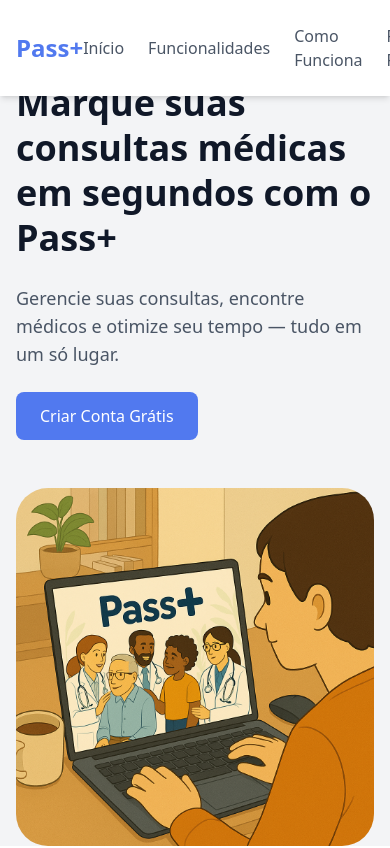
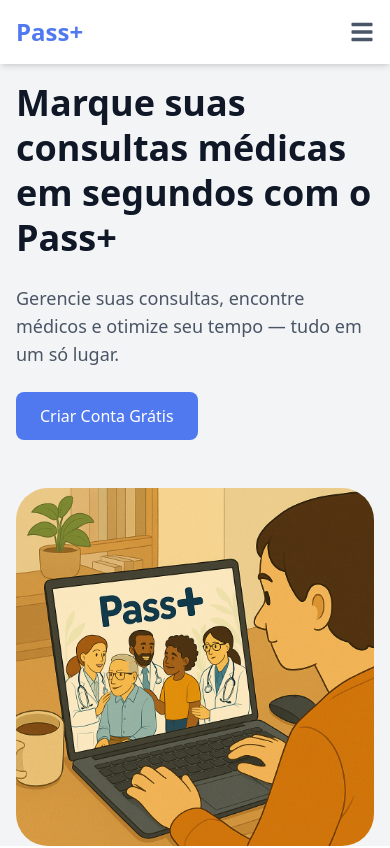
Before and after one commit to Guilherme549/PassMais-frontend, a Next.js app in the folder pass-mais/: page / in a window 390 px wide. Shown: the top 848 px of the page. Built offline with nearby package versions, Linux system fonts and the light colour scheme.

Commit message:
Refactor: Deixando NavBar responsiva

```diff
--- a/pass-mais/src/app/page.tsx
+++ b/pass-mais/src/app/page.tsx
@@ -3,8 +3,16 @@
 import Head from "next/head";
 import Image from "next/image";
 import Link from "next/link";
+import { useState } from "react";
+import { FaBars, FaTimes } from "react-icons/fa"; // Ícones para o menu hambúrguer
 
 export default function Home() {
+  const [isMenuOpen, setIsMenuOpen] = useState(false); // Estado para controlar o menu
+
+  const toggleMenu = () => {
+    setIsMenuOpen(!isMenuOpen);
+  };
+
   return (
     <>
       {/* Metadados */}
@@ -21,29 +29,67 @@ export default function Home() {
           <nav className="max-w-6xl mx-auto px-4 py-4 flex items-center justify-between">
             {/* Logo */}
             <div className="text-2xl font-bold text-[#5179EF]">Pass+</div>
+
+            {/* Botão do menu hambúrguer (visível apenas em telas pequenas) */}
+            <button
+              className="md:hidden text-gray-600 focus:outline-none"
+              onClick={toggleMenu}
+              aria-label="Toggle menu"
+            >
+              {isMenuOpen ? <FaTimes size={24} /> : <FaBars size={24} />}
+            </button>
+
             {/* Menu de Navegação */}
-            <div className="flex items-center space-x-6">
-              <Link href="#inicio" className="text-gray-600 hover:text-[#5179EF] transition-colors">
+            <div
+              className={`${isMenuOpen ? "flex" : "hidden"
+                } md:flex flex-col md:flex-row md:items-center space-y-4 md:space-y-0 md:space-x-6 absolute md:static top-16 left-0 w-full md:w-auto bg-white md:bg-transparent p-4 md:p-0 shadow-md md:shadow-none z-40 transition-all duration-300 ease-in-out`}
+            >
+              <Link
+                href="#inicio"
+                className="text-gray-600 hover:text-[#5179EF] transition-colors"
+                onClick={() => setIsMenuOpen(false)} // Fecha o menu ao clicar no link
+              >
                 Início
               </Link>
-              <Link href="#funcionalidades" className="text-gray-600 hover:text-[#5179EF] transition-colors">
+              <Link
+                href="#funcionalidades"
+                className="text-gray-600 hover:text-[#5179EF] transition-colors"
+                onClick={() => setIsMenuOpen(false)}
+              >
                 Funcionalidades
               </Link>
-              <Link href="#como-funciona" className="text-gray-600 hover:text-[#5179EF] transition-colors">
+              <Link
+                href="#como-funciona"
+                className="text-gray-600 hover:text-[#5179EF] transition-colors"
+                onClick={() => setIsMenuOpen(false)}
+              >
                 Como Funciona
               </Link>
-              <Link href="#para-pacientes" className="text-gray-600 hover:text-[#5179EF] transition-colors">
+              <Link
+                href="#para-pacientes"
+                className="text-gray-600 hover:text-[#5179EF] transition-colors"
+                onClick={() => setIsMenuOpen(false)}
+              >
                 Para Pacientes
               </Link>
-              <Link href="/medicos" className="text-gray-600 hover:text-[#5179EF] transition-colors">
+              <Link
+                href="/medicos"
+                className="text-gray-600 hover:text-[#5179EF] transition-colors"
+                onClick={() => setIsMenuOpen(false)}
+              >
                 Para Médicos
               </Link>
-              <Link href="/login" className="text-gray-600 hover:text-[#5179EF] transition-colors">
+              <Link
+                href="/login"
+                className="text-gray-600 hover:text-[#5179EF] transition-colors"
+                onClick={() => setIsMenuOpen(false)}
+              >
                 Entrar
               </Link>
               <Link
                 href="/register"
                 className="bg-[#5179EF] text-white px-4 py-2 rounded-lg hover:bg-blue-700 transition-all"
+                onClick={() => setIsMenuOpen(false)}
               >
                 Cadastrar-se
               </Link>
@@ -72,10 +118,10 @@ export default function Home() {
             {/* Imagem */}
             <div className="flex-1">
               <Image
-                src="/peopleUsingTheSite..png" // Certifique-se de que a imagem está na pasta public
+                src="/peopleUsingTheSite..png"
                 alt="Pessoa usando o app no celular"
-                width={500} // Ajuste conforme o tamanho real da imagem
-                height={500} // Ajuste conforme o tamanho real da imagem
+                width={500}
+                height={500}
                 className="w-full max-w-md mx-auto rounded-4xl"
               />
             </div>
@@ -112,25 +158,21 @@ export default function Home() {
           <div className="max-w-6xl mx-auto px-4">
             <h2 className="text-3xl font-bold text-gray-900 text-center mb-12">Funcionalidades Principais</h2>
             <div className="grid grid-cols-1 md:grid-cols-2 lg:grid-cols-4 gap-8">
-              {/* Card 1 */}
               <div className="bg-white p-6 rounded-2xl shadow-lg text-center">
                 <div className="text-4xl mb-4">📅</div>
                 <h3 className="text-xl font-semibold text-gray-900 mb-2">Agendamento Online</h3>
                 <p className="text-gray-600">Marque consultas médicas de forma rápida.</p>
               </div>
-              {/* Card 2 */}
               <div className="bg-white p-6 rounded-2xl shadow-lg text-center">
                 <div className="text-4xl mb-4">🏥</div>
                 <h3 className="text-xl font-semibold text-gray-900 mb-2">Gestão de Consultas</h3>
                 <p className="text-gray-600">Visualize, reagende ou cancele com facilidade.</p>
               </div>
-              {/* Card 3 */}
               <div className="bg-white p-6 rounded-2xl shadow-lg text-center">
                 <div className="text-4xl mb-4">👨‍⚕️</div>
                 <h3 className="text-xl font-semibold text-gray-900 mb-2">Perfis Médicos Detalhados</h3>
                 <p className="text-gray-600">Veja especializações e avaliações.</p>
               </div>
-              {/* Card 4 */}
               <div className="bg-white p-6 rounded-2xl shadow-lg text-center">
                 <div className="text-4xl mb-4">🔔</div>
                 <h3 className="text-xl font-semibold text-gray-900 mb-2">Lembretes Automatizados</h3>
@@ -174,7 +216,6 @@ export default function Home() {
           <div className="max-w-6xl mx-auto px-4">
             <h2 className="text-3xl font-bold text-gray-900 text-center mb-12">Benefícios</h2>
             <div className="grid grid-cols-1 md:grid-cols-2 gap-12">
-              {/* Para Pacientes */}
               <div className="bg-white p-8 rounded-2xl shadow-lg">
                 <h3 className="text-2xl font-semibold text-gray-900 mb-4">Para Pacientes</h3>
                 <ul className="space-y-3 text-gray-600">
@@ -183,7 +224,6 @@ export default function Home() {
                   <li>✔ Histórico de consultas</li>
                 </ul>
               </div>
-              {/* Para Clínicas */}
               <div className="bg-white p-8 rounded-2xl shadow-lg">
                 <h3 className="text-2xl font-semibold text-gray-900 mb-4">Para Clínicas</h3>
                 <ul className="space-y-3 text-gray-600">
@@ -247,7 +287,6 @@ export default function Home() {
         <footer className="bg-gray-900 text-white py-8">
           <div className="max-w-6xl mx-auto px-4">
             <div className="grid grid-cols-1 md:grid-cols-3 gap-8">
-              {/* Links */}
               <div>
                 <h3 className="text-lg font-semibold mb-4">Links Úteis</h3>
                 <ul className="space-y-2">
@@ -278,7 +317,6 @@ export default function Home() {
                   </li>
                 </ul>
               </div>
-              {/* Redes Sociais */}
               <div>
                 <h3 className="text-lg font-semibold mb-4">Siga-nos</h3>
                 <div className="flex space-x-4">
@@ -293,7 +331,6 @@ export default function Home() {
                   </Link>
                 </div>
               </div>
-              {/* Logo */}
               <div className="text-center md:text-right">
                 <div className="text-2xl font-bold text-[#5179EF] mb-4">Pass+</div>
                 <p className="text-gray-400">© 2025 Pass+. Todos os direitos reservados.</p>
```
